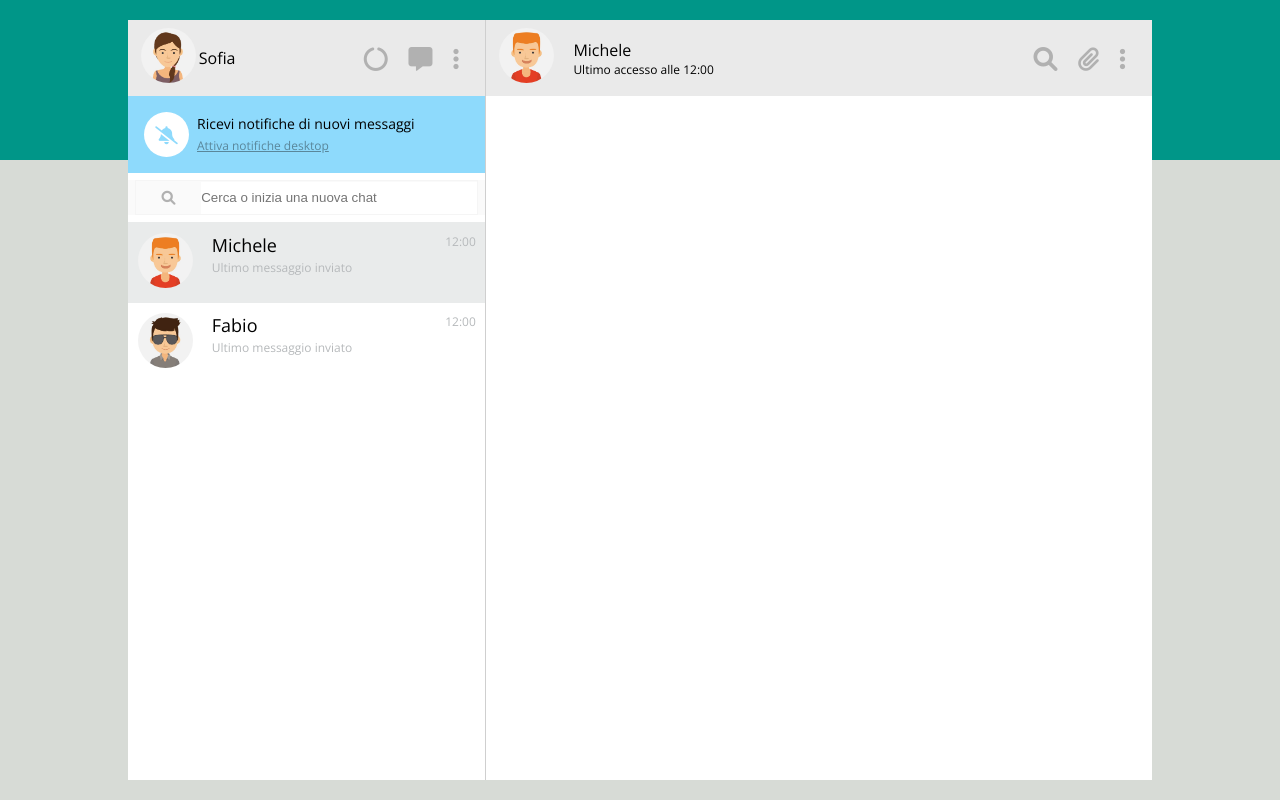
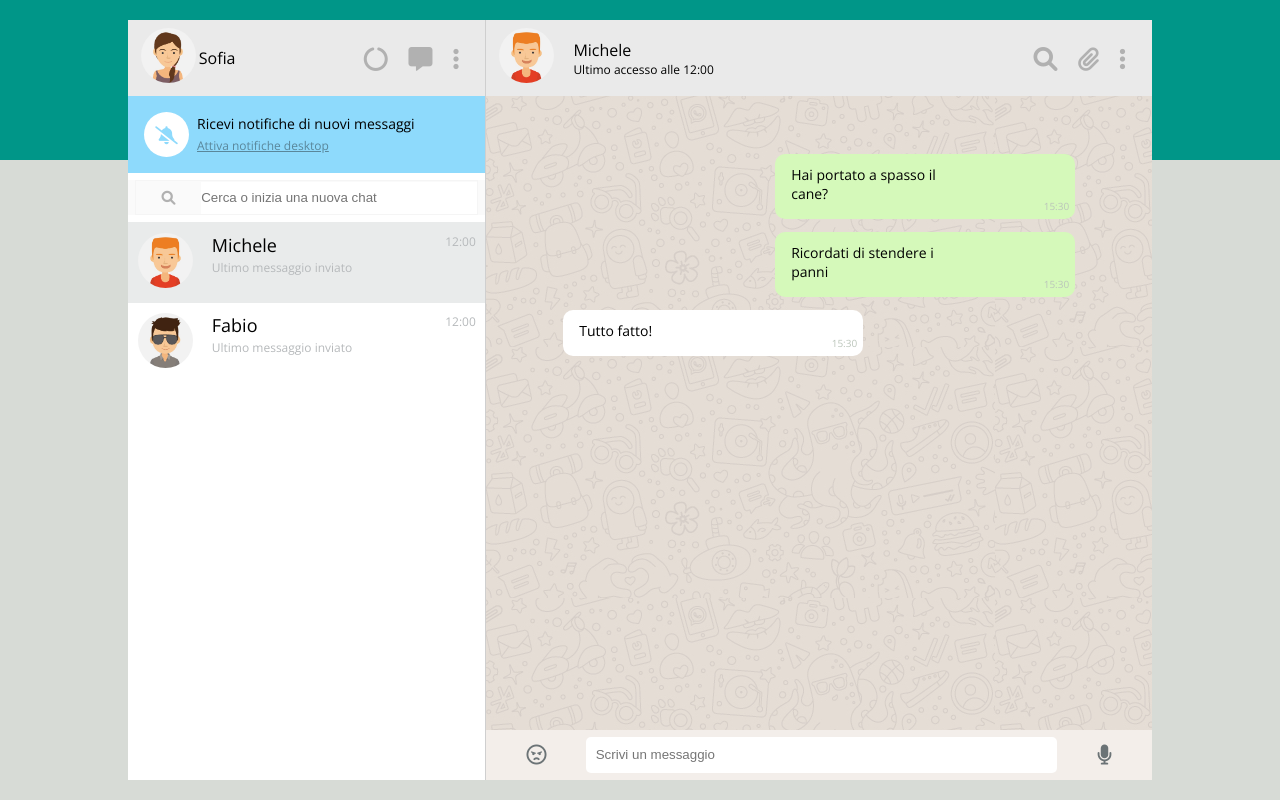
Before and after one commit to Erika-Sarleti/js-html-css-boolzap, a plain HTML site: page index.html in a window 1280 px wide. Drawn offline with nearby package versions, Linux system fonts and the light colour scheme.

Commit message:
fine html e css

```diff
--- a/css/style.css
+++ b/css/style.css
@@ -180,5 +180,59 @@
     width: 65%;
     height: 95vh;
 }
-.chat-info{
+.chat-box-container{
+    height: calc(100% - 76px - 50px);
+    background-image: url(../img/mine.jpg);
+    overflow-y: scroll;
 }
+.chat-box{
+    padding: 3.6em 4.8em;
+}
+.message{
+    font-size: 14px;
+
+    width: 300px;
+    border-radius: 10px;
+    margin-bottom: .8rem;
+    display: flex;
+    justify-content: space-between;
+}
+.send{
+    align-self: flex-end;
+    background-color: #d5f9ba;
+}
+.received{
+    align-self: flex-start;
+    background-color: white;
+}
+.message .normal-text{
+    padding: .7rem 4rem 1rem 1rem;
+}
+
+.time{
+    align-self: flex-end;
+    font-size: 10px;
+    padding: .6em;
+    color: #bbc5ba;
+}
+
+.text-input{
+    background-color: #f3eeea;
+    height: 50px;
+    align-items: center;
+    justify-content: space-evenly;
+}
+
+#message-input{
+    flex: 1 1 auto;
+    height: 2.3rem;
+    border: none;
+    border-radius: 5px;
+    padding: 0 .7em;
+}
+
+.text-input i{
+    padding:0 2em;
+    font-size: 20px;
+    color: #6b7376;
+}
--- a/index.html
+++ b/index.html
@@ -73,7 +73,7 @@
                                 <div class="small-text"> Ultimo messaggio inviato</div>
                             </div>
                         </div>
-                        <div class="date">
+                        <div class="last-message">
                             <div class="small-text">12:00</div>
                         </div>
                     </div>
@@ -87,7 +87,7 @@
                                 <div class="small-text"> Ultimo messaggio inviato</div>
                             </div>
                         </div>
-                        <div class="date">
+                        <div class="last-message">
                             <div class="small-text">12:00</div>
                         </div>
                     </div>
@@ -112,10 +112,37 @@
                         <i class="fa-solid fa-ellipsis-vertical"></i>
                     </div>
                 </div>
-                <div class="chat-box"></div>
+                <div class="chat-box-container">
+                    <div class="chat-box vertical">
+                        <div class="message send">
+                            <div class="normal-text">
+                                Hai portato a spasso il cane?
+                            </div>
+                            <div class="time">15:30</div>
+                        </div>
+                        <div class="message send">
+                            <div class="normal-text">
+                                Ricordati di stendere i panni
+                            </div>
+                            <div class="time">15:30</div>
+                        </div>
+                        <div class="message received">
+                            <div class="normal-text">
+                                Tutto fatto!
+                            </div>
+                            <div class="time">15:30</div>
+                        </div>
+                    </div>
+                </div>
+                <div class="text-input horizontal">
+                    <i class="fa-regular fa-face-angry"></i>
+                    <input type="text" placeholder="Scrivi un messaggio" name="message-input" id="message-input">
+                    <i class="fa-solid fa-microphone"></i>
+                </div>
             </div>
-
         </div>
     </div>
+    <script src="https://cdn.jsdelivr.net/npm/vue@2.6.14"></script>
+    <script src="js/main.js"></script>
 </body>
 </html>
```
